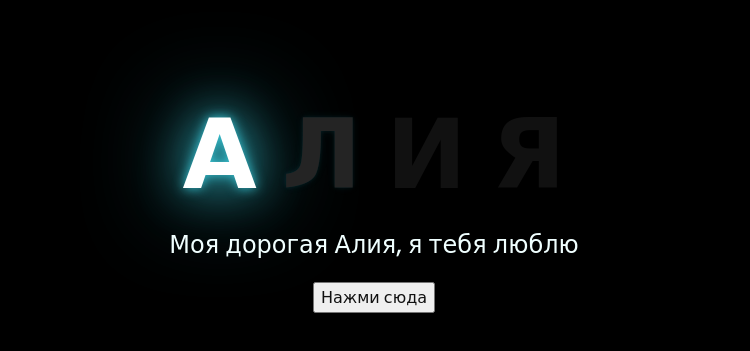
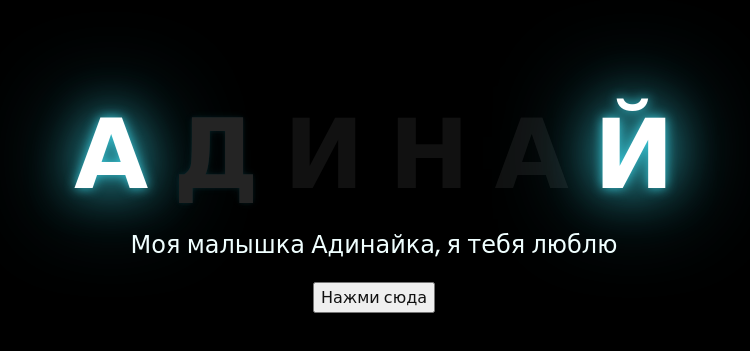
Before and after one commit to halzey-ilc/Destiny, a website built with Parcel: page index.html in a window 1280 px wide. Shown: the part 211-562 px from the top of the page, without its empty margins (274-1024 px from the left). Built offline with nearby package versions, Linux system fonts and the light colour scheme.

Commit message:
Update index.html

```diff
--- a/index.html
+++ b/index.html
@@ -12,12 +12,14 @@
     <div class="greetings">
     <!-- silahkan menambah kata sesuai keinginan dengan <span>text...</span -->
         <span>А</span>
-        <span>Л</span>
+        <span>Д</span>
         <span>И</span>
-        <span>Я</span>
+        <span>Н</span>
+        <span>А</span>
+        <span>Й</span>
     </div>
     <div class="description">
-        <span>Моя дорогая Алия, я тебя люблю </span>
+        <span>Моя малышка Адинайка, я тебя люблю </span>
     </div>
     <div class="button">
         <button>
```
